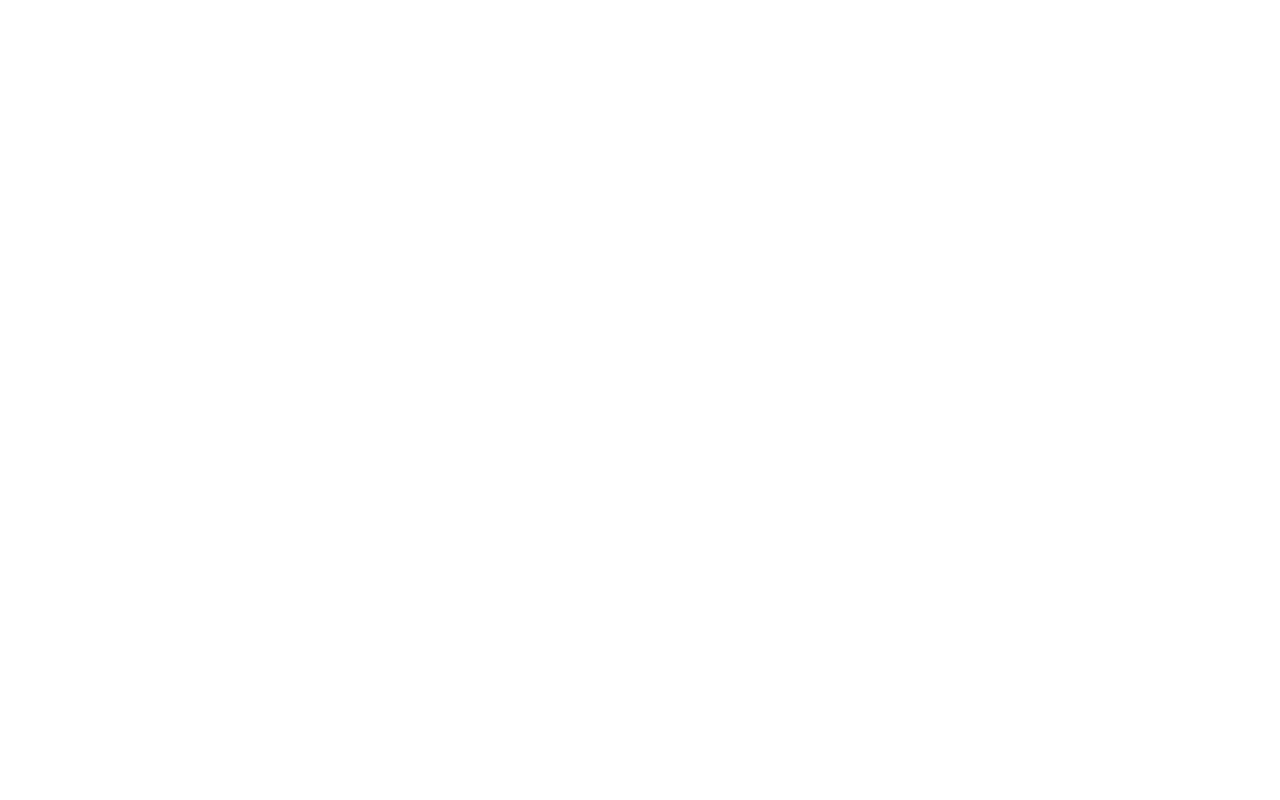
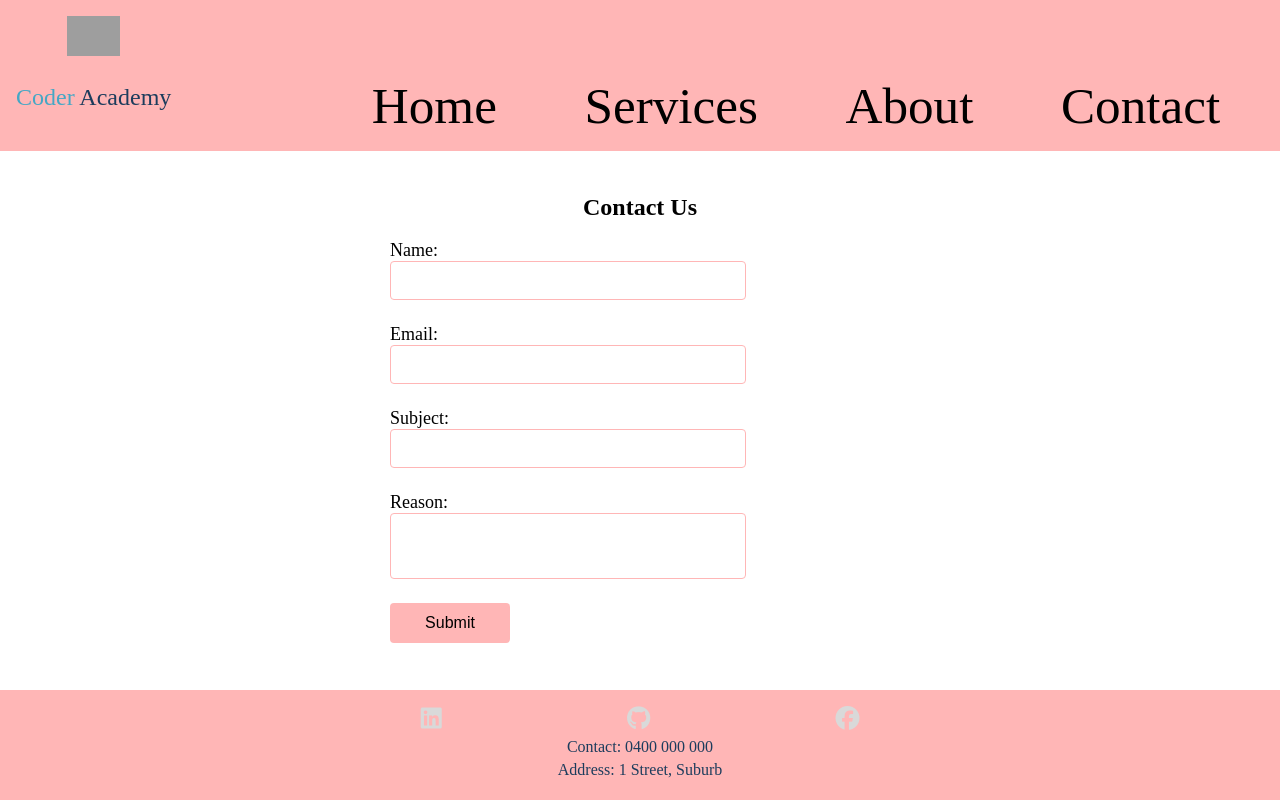
Before and after one commit to JacobSchutz7/t1w3-site-from-scratch, a plain HTML site: page pages/contact.html in a window 1280 px wide. Drawn offline with Linux system fonts and the light colour scheme; grey boxes are pictures that could not be loaded.

Commit message:
did most of the styling for contact page

```diff
--- /dev/null
+++ b/CSS/contact.css
@@ -0,0 +1,64 @@
+main {
+	display: flex;
+	align-items: center;
+	flex-direction: column;
+	margin-bottom: 24px;
+}
+
+.form-elements {
+	display: flex;
+	flex-direction: column;
+	margin-bottom: 24px;
+}
+
+.form-elements label {
+	font-size: 18px;
+}
+
+.form-input {
+	border: 1px solid var(--primary-color);
+	outline: none;
+	border-radius: 4px;
+	font-size: 18px;
+}
+
+.form-textarea {
+	resize: none;
+}
+
+.form-input:not(.form-textarea) {
+	height: 35px;
+}
+
+.form-input:focus {
+	box-shadow: 0px 0px 27px 0px var(--primary-color);
+	-webkit-box-shadow: 0px 0px 27px 0px var(--primary-color);
+	-moz-box-shadow: 0px 0px 27px 0px var(--primary-color);
+}
+
+#submit {
+	height: 40px;
+	border: none;
+	border-radius: 4px;
+	background-color: var(--primary-color);
+	min-width: 120px;
+	font-size: 16px;
+}
+
+#submit:hover {
+	cursor: pointer;
+	background-color: #ffb6b699;
+}
+
+@media screen and (min-width: 600px) {
+	form {
+		width: 500px;
+	}
+	.form-elemtns {
+		flex-direction: row;
+		justify-content: space-between;
+	}
+	.form-input {
+		width: 70%;
+	}
+}
--- a/index.html
+++ b/index.html
@@ -5,7 +5,7 @@
 	<meta name="viewport" content="width=device-width, initial-scale=1.0">
 	<title>Company Portfolio</title>
 	<link rel="stylesheet" href="./CSS/index.css">
-	<link rel="stylesheet" href="./CSS/home.css">
+	<link rel="stylesheet" href="./CSS/contact.css">
 	<link rel="stylesheet" href="https://cdnjs.cloudflare.com/ajax/libs/font-awesome/6.5.2/css/all.min.css" integrity="sha512-SnH5WK+bZxgPHs44uWIX+LLJAJ9/2PkPKZ5QiAj6Ta86w+fsb2TkcmfRyVX3pBnMFcV7oQPJkl9QevSCWr3W6A==" crossorigin="anonymous" referrerpolicy="no-referrer">
 </head>
 <body>
--- a/pages/contact.html
+++ b/pages/contact.html
@@ -0,0 +1,71 @@
+<!DOCTYPE html>
+<html lang="en">
+<head>
+	<meta charset="UTF-8">
+	<meta name="viewport" content="width=device-width, initial-scale=1.0">
+	<title>Company Portfolio</title>
+	<link rel="stylesheet" href="../CSS/index.css">
+	<link rel="stylesheet" href="../CSS/contact.css">
+	<link rel="stylesheet" href="https://cdnjs.cloudflare.com/ajax/libs/font-awesome/6.5.2/css/all.min.css" integrity="sha512-SnH5WK+bZxgPHs44uWIX+LLJAJ9/2PkPKZ5QiAj6Ta86w+fsb2TkcmfRyVX3pBnMFcV7oQPJkl9QevSCWr3W6A==" crossorigin="anonymous" referrerpolicy="no-referrer">
+</head>
+<body>
+	<header>
+		<div class="logo-name">
+			<a href="./index.html">
+				<img src="https://coderacademy.edu.au/images/footerLogo.png" alt="Coder Academy Logo">
+			</a>
+			<p class="name">
+				<span class="coder-text">Coder</span>
+				<span class="academy-text">Academy</span>
+			</p>
+		</div>
+		<nav id="nav-items">
+			<a href="../index.html">Home</a>
+			<a href="./pages/services.html">Services</a>
+			<a href="./pages/about.html">About</a>
+			<a href="#">Contact</a>
+		</nav>
+	</header>
+	<main>
+		<h2>Contact Us</h2>
+		<form>
+			<div class="form-elements">
+				<label>Name:</label>
+				<input type="text" class="form-input">
+			</div>
+			<div class="form-elements">
+				<label>Email:</label>
+				<input type="text" class="form-input">
+			</div>
+			<div class="form-elements">
+				<label>Subject:</label>
+				<input type="text" class="form-input">
+			</div>
+			<div class="form-elements">
+				<label>Reason:</label>
+				<textarea rows="3" type="text" class="form-input form-textarea"></textarea>
+			</div>
+			<div class="btn-div">
+				<button id="submit">Submit</button>
+			</div>
+		</form>
+	</main>
+	<footer>
+		<div class="social-media">
+			<a href="https://www.linkedin.com" target="_blank">
+				<i class="fa-brands fa-linkedin"></i>
+			</a>
+			<a href="https://www.github.com" target="_blank">
+				<i class="fa-brands fa-github"></i>
+			</a>
+			<a href="https://www.facebook.com" target="_blank">
+				<i class="fa-brands fa-facebook"></i>
+			</a>
+		</div>
+		<div class="info">
+			<p>Contact: 0400 000 000</p>
+			<p>Address: 1 Street, Suburb</p>
+		</div>
+	</footer>
+</body>
+</html>
```
Also changed, not shown: pages/about.html (+1 -1 lines), CSS/about.css (line endings or trailing spaces).
